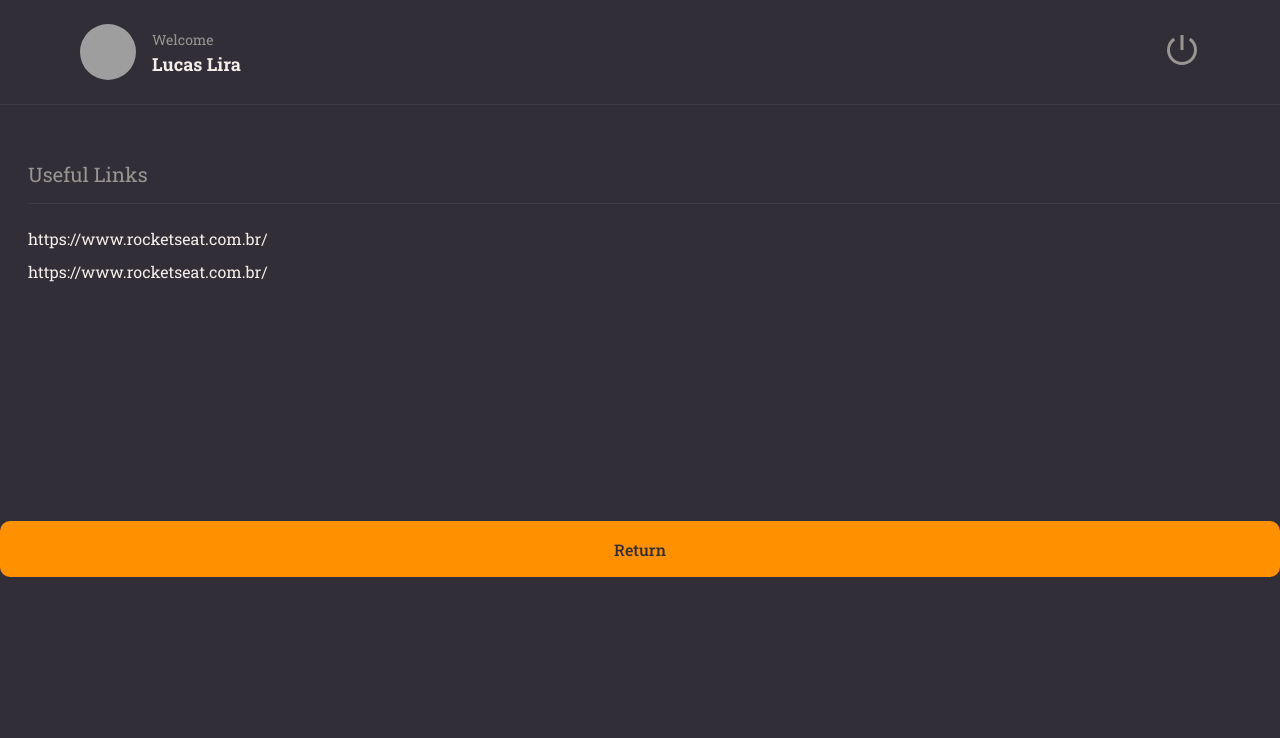
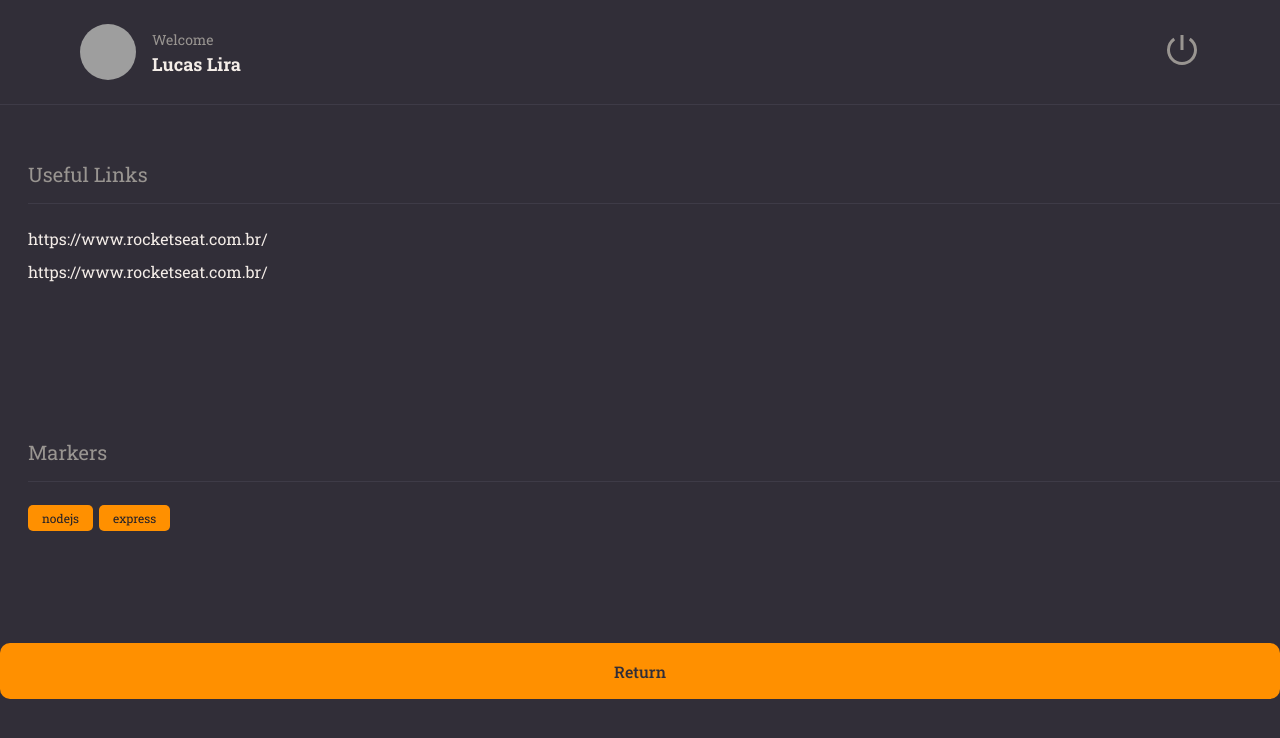
Before and after one commit to lucaslirah/Rocketsnotes, a React (Vite) app: page / in a window 1280 px wide. Shown: the top 738 px of the page. Built offline with nearby package versions, Linux system fonts and the light colour scheme; grey boxes are pictures that could not be loaded.

Commit message:
component Tag created

```diff
--- /dev/null
+++ b/src/components/Tag/index.jsx
@@ -0,0 +1,9 @@
+import { Container } from './styles'
+
+export function Tag({ title }){
+    return (
+        <Container>
+            {title}
+        </Container>
+    )
+}
--- /dev/null
+++ b/src/components/Tag/styles.js
@@ -0,0 +1,10 @@
+import styled from "styled-components";
+
+export const Container = styled.span`
+    font-size: 12px;
+    padding: 5px 14px;
+    border-radius: 5px;
+    margin-right: 6px;
+    background-color: ${({ theme }) => theme.COLORS.ORANGE};
+    color: ${({ theme }) => theme.COLORS.BACKGROUND_900};
+`
--- a/src/pages/Details/index.jsx
+++ b/src/pages/Details/index.jsx
@@ -1,7 +1,8 @@
-import { Container, Links } from "./styles.js"
+import { Container, Links} from "./styles.js"
 import { Header } from "../../components/Header"
 import { Section } from "../../components/Section"
 import { Button } from "../../components/Button"
+import { Tag } from "../../components/Tag"
 
 export function Details() {
 
@@ -14,6 +15,10 @@
           <li><a href="#">https://www.rocketseat.com.br/</a></li>
         </Links>
       </Section>
+      <Section title="Markers">
+        <Tag title="nodejs"/>
+        <Tag title="express"/>
+      </Section>
       <Button title="Return"/>
     </Container>
   )
```
